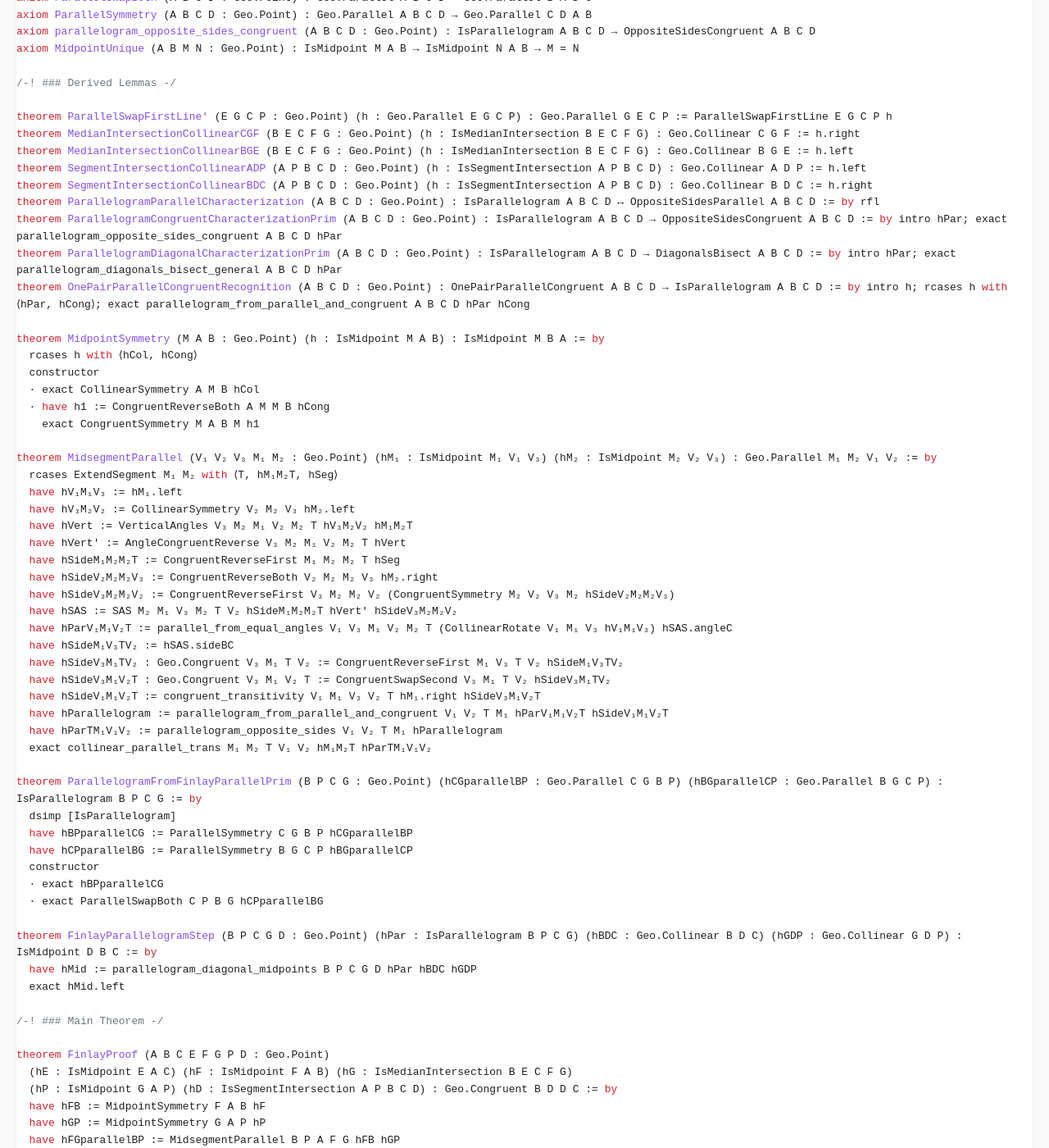
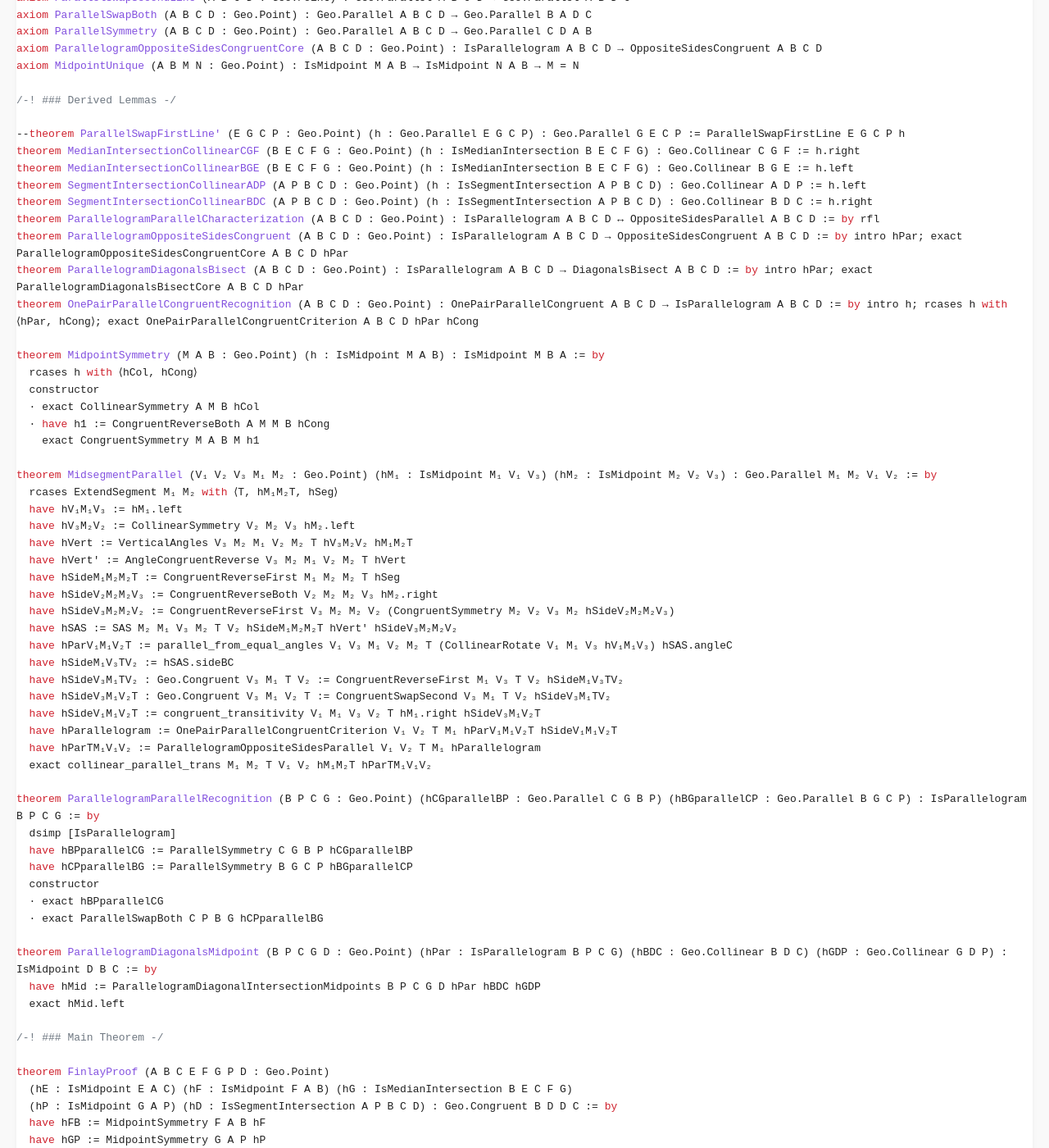
Before and after one commit to cgjteam/cgjteam.github.io, a Jekyll site: the page Geometry_lean.html, which Jekyll copies as it is, in a window 1280 px wide and 1400 px high, scrolled down 1797 px. Shown: the whole window at 82% size. Built offline with Jekyll 4.4.1, drawn with Linux system fonts in a browser that asks for light colours; some of the changed text lies outside the part shown.

Commit message:
Update Geometry_lean.html

```diff
--- a/Geometry_lean.html
+++ b/Geometry_lean.html
@@ -29,11 +29,10 @@
     </style>
 </head>
 <body>
+<div class="kod-kontener">
 
-
-    <div class="kod-kontener">
     <div style="max-width:100%;overflow:auto">
-<p style="font-family:inherit;margin:0 0 0.25em"><strong>finlay_proof.lean</strong></p>
+<p style="font-family:inherit;margin:0 0 0.25em"><strong>finlay_proof-8.lean</strong></p>
 <pre style="white-space:pre-wrap;word-wrap:break-word;background-color:#FFFFFF;color:#202020"><code><span><span style="color:#CF222E">namespace</span><span style="color:#202020"> Geometry</span></span>
 <span></span>
 <span><span style="color:#6E7781">/-!</span></span>
@@ -103,11 +102,11 @@
 <span><span style="color:#CF222E">axiom</span><span style="color:#8250DF"> parallel_from_equal_angles</span><span style="color:#202020"> (A C D B E F : Geo.Point) : Geo.Collinear A C D → Geo.AngleCongruent E C D E B F → Geo.Parallel A D B F</span></span>
 <span><span style="color:#CF222E">axiom</span><span style="color:#8250DF"> collinear_parallel_substitute</span><span style="color:#202020"> (F G C B P : Geo.Point) : Geo.Collinear C G F → Geo.Parallel F G B P → Geo.Parallel C G B P</span></span>
 <span><span style="color:#CF222E">axiom</span><span style="color:#8250DF"> collinear_parallel_substitute2</span><span style="color:#202020"> (G E B C P : Geo.Point) : Geo.Collinear B G E → Geo.Parallel G E C P → Geo.Parallel B G C P</span></span>
-<span><span style="color:#CF222E">axiom</span><span style="color:#8250DF"> parallelogram_from_parallel_and_congruent</span><span style="color:#202020"> (A B F D : Geo.Point) : Geo.Parallel A D B F → Geo.Congruent A D B F → IsParallelogram A B F D</span></span>
-<span><span style="color:#CF222E">axiom</span><span style="color:#8250DF"> parallelogram_opposite_sides</span><span style="color:#202020"> (A B F D : Geo.Point) : IsParallelogram A B F D → Geo.Parallel D F A B</span></span>
-<span><span style="color:#CF222E">axiom</span><span style="color:#8250DF"> parallelogram_diagonal_midpoint</span><span style="color:#202020"> (B P C G D : Geo.Point) : IsParallelogram B P C G → Geo.Collinear B D C → Geo.Collinear G D P → IsMidpoint D B C</span></span>
-<span><span style="color:#CF222E">axiom</span><span style="color:#8250DF"> parallelogram_diagonal_midpoints</span><span style="color:#202020"> (B P C G D : Geo.Point) : IsParallelogram B P C G → Geo.Collinear B D C → Geo.Collinear G D P → IsMidpoint D B C ∧ IsMidpoint D G P</span></span>
-<span><span style="color:#CF222E">axiom</span><span style="color:#8250DF"> parallelogram_diagonals_bisect_general</span><span style="color:#202020"> (A B C D : Geo.Point) : IsParallelogram A B C D → DiagonalsBisect A B C D</span></span>
+<span><span style="color:#CF222E">axiom</span><span style="color:#8250DF"> OnePairParallelCongruentCriterion</span><span style="color:#202020"> (A B F D : Geo.Point) : Geo.Parallel A D B F → Geo.Congruent A D B F → IsParallelogram A B F D</span></span>
+<span><span style="color:#CF222E">axiom</span><span style="color:#8250DF"> ParallelogramOppositeSidesParallel</span><span style="color:#202020"> (A B F D : Geo.Point) : IsParallelogram A B F D → Geo.Parallel D F A B</span></span>
+<span><span style="color:#CF222E">axiom</span><span style="color:#8250DF"> ParallelogramDiagonalIntersectionMidpoint</span><span style="color:#202020"> (B P C G D : Geo.Point) : IsParallelogram B P C G → Geo.Collinear B D C → Geo.Collinear G D P → IsMidpoint D B C</span></span>
+<span><span style="color:#CF222E">axiom</span><span style="color:#8250DF"> ParallelogramDiagonalIntersectionMidpoints</span><span style="color:#202020"> (B P C G D : Geo.Point) : IsParallelogram B P C G → Geo.Collinear B D C → Geo.Collinear G D P → IsMidpoint D B C ∧ IsMidpoint D G P</span></span>
+<span><span style="color:#CF222E">axiom</span><span style="color:#8250DF"> ParallelogramDiagonalsBisectCore</span><span style="color:#202020"> (A B C D : Geo.Point) : IsParallelogram A B C D → DiagonalsBisect A B C D</span></span>
 <span><span style="color:#CF222E">axiom</span><span style="color:#8250DF"> ExtendSegment</span><span style="color:#202020"> (D E : Geo.Point) : ∃ F : Geo.Point, Geo.Collinear D E F ∧ Geo.Congruent D E E F</span></span>
 <span><span style="color:#CF222E">axiom</span><span style="color:#8250DF"> VerticalAngles</span><span style="color:#202020"> (C E D B E F : Geo.Point) : Geo.Collinear C E B → Geo.Collinear D E F → Geo.AngleCongruent C E D B E F</span></span>
 <span><span style="color:#CF222E">axiom</span><span style="color:#8250DF"> collinear_parallel_trans</span><span style="color:#202020"> (D E F A B : Geo.Point) : Geo.Collinear D E F → Geo.Parallel D F A B → Geo.Parallel D E A B</span></span>
@@ -118,20 +117,20 @@
 <span><span style="color:#CF222E">axiom</span><span style="color:#8250DF"> ParallelSwapSecondLine</span><span style="color:#202020"> (A B C D : Geo.Point) : Geo.Parallel A B C D → Geo.Parallel A B D C</span></span>
 <span><span style="color:#CF222E">axiom</span><span style="color:#8250DF"> ParallelSwapBoth</span><span style="color:#202020"> (A B C D : Geo.Point) : Geo.Parallel A B C D → Geo.Parallel B A D C</span></span>
 <span><span style="color:#CF222E">axiom</span><span style="color:#8250DF"> ParallelSymmetry</span><span style="color:#202020"> (A B C D : Geo.Point) : Geo.Parallel A B C D → Geo.Parallel C D A B</span></span>
-<span><span style="color:#CF222E">axiom</span><span style="color:#8250DF"> parallelogram_opposite_sides_congruent</span><span style="color:#202020"> (A B C D : Geo.Point) : IsParallelogram A B C D → OppositeSidesCongruent A B C D</span></span>
+<span><span style="color:#CF222E">axiom</span><span style="color:#8250DF"> ParallelogramOppositeSidesCongruentCore</span><span style="color:#202020"> (A B C D : Geo.Point) : IsParallelogram A B C D → OppositeSidesCongruent A B C D</span></span>
 <span><span style="color:#CF222E">axiom</span><span style="color:#8250DF"> MidpointUnique</span><span style="color:#202020"> (A B M N : Geo.Point) : IsMidpoint M A B → IsMidpoint N A B → M = N</span></span>
 <span></span>
 <span><span style="color:#6E7781">/-! ### Derived Lemmas -/</span></span>
 <span></span>
-<span><span style="color:#CF222E">theorem</span><span style="color:#8250DF"> ParallelSwapFirstLine'</span><span style="color:#202020"> (E G C P : Geo.Point) (h : Geo.Parallel E G C P) : Geo.Parallel G E C P := ParallelSwapFirstLine E G C P h</span></span>
+<span><span style="color:#202020">--</span><span style="color:#CF222E">theorem</span><span style="color:#8250DF"> ParallelSwapFirstLine'</span><span style="color:#202020"> (E G C P : Geo.Point) (h : Geo.Parallel E G C P) : Geo.Parallel G E C P := ParallelSwapFirstLine E G C P h</span></span>
 <span><span style="color:#CF222E">theorem</span><span style="color:#8250DF"> MedianIntersectionCollinearCGF</span><span style="color:#202020"> (B E C F G : Geo.Point) (h : IsMedianIntersection B E C F G) : Geo.Collinear C G F := h.right</span></span>
 <span><span style="color:#CF222E">theorem</span><span style="color:#8250DF"> MedianIntersectionCollinearBGE</span><span style="color:#202020"> (B E C F G : Geo.Point) (h : IsMedianIntersection B E C F G) : Geo.Collinear B G E := h.left</span></span>
 <span><span style="color:#CF222E">theorem</span><span style="color:#8250DF"> SegmentIntersectionCollinearADP</span><span style="color:#202020"> (A P B C D : Geo.Point) (h : IsSegmentIntersection A P B C D) : Geo.Collinear A D P := h.left</span></span>
 <span><span style="color:#CF222E">theorem</span><span style="color:#8250DF"> SegmentIntersectionCollinearBDC</span><span style="color:#202020"> (A P B C D : Geo.Point) (h : IsSegmentIntersection A P B C D) : Geo.Collinear B D C := h.right</span></span>
 <span><span style="color:#CF222E">theorem</span><span style="color:#8250DF"> ParallelogramParallelCharacterization</span><span style="color:#202020"> (A B C D : Geo.Point) : IsParallelogram A B C D ↔ OppositeSidesParallel A B C D := </span><span style="color:#CF222E">by</span><span style="color:#202020"> rfl</span></span>
-<span><span style="color:#CF222E">theorem</span><span style="color:#8250DF"> ParallelogramCongruentCharacterizationPrim</span><span style="color:#202020"> (A B C D : Geo.Point) : IsParallelogram A B C D → OppositeSidesCongruent A B C D := </span><span style="color:#CF222E">by</span><span style="color:#202020"> intro hPar; exact parallelogram_opposite_sides_congruent A B C D hPar</span></span>
-<span><span style="color:#CF222E">theorem</span><span style="color:#8250DF"> ParallelogramDiagonalCharacterizationPrim</span><span style="color:#202020"> (A B C D : Geo.Point) : IsParallelogram A B C D → DiagonalsBisect A B C D := </span><span style="color:#CF222E">by</span><span style="color:#202020"> intro hPar; exact parallelogram_diagonals_bisect_general A B C D hPar</span></span>
-<span><span style="color:#CF222E">theorem</span><span style="color:#8250DF"> OnePairParallelCongruentRecognition</span><span style="color:#202020"> (A B C D : Geo.Point) : OnePairParallelCongruent A B C D → IsParallelogram A B C D := </span><span style="color:#CF222E">by</span><span style="color:#202020"> intro h; rcases h </span><span style="color:#CF222E">with</span><span style="color:#202020"> ⟨hPar, hCong⟩; exact parallelogram_from_parallel_and_congruent A B C D hPar hCong</span></span>
+<span><span style="color:#CF222E">theorem</span><span style="color:#8250DF"> ParallelogramOppositeSidesCongruent</span><span style="color:#202020"> (A B C D : Geo.Point) : IsParallelogram A B C D → OppositeSidesCongruent A B C D := </span><span style="color:#CF222E">by</span><span style="color:#202020"> intro hPar; exact ParallelogramOppositeSidesCongruentCore A B C D hPar</span></span>
+<span><span style="color:#CF222E">theorem</span><span style="color:#8250DF"> ParallelogramDiagonalsBisect</span><span style="color:#202020"> (A B C D : Geo.Point) : IsParallelogram A B C D → DiagonalsBisect A B C D := </span><span style="color:#CF222E">by</span><span style="color:#202020"> intro hPar; exact ParallelogramDiagonalsBisectCore A B C D hPar</span></span>
+<span><span style="color:#CF222E">theorem</span><span style="color:#8250DF"> OnePairParallelCongruentRecognition</span><span style="color:#202020"> (A B C D : Geo.Point) : OnePairParallelCongruent A B C D → IsParallelogram A B C D := </span><span style="color:#CF222E">by</span><span style="color:#202020"> intro h; rcases h </span><span style="color:#CF222E">with</span><span style="color:#202020"> ⟨hPar, hCong⟩; exact OnePairParallelCongruentCriterion A B C D hPar hCong</span></span>
 <span></span>
 <span><span style="color:#CF222E">theorem</span><span style="color:#8250DF"> MidpointSymmetry</span><span style="color:#202020"> (M A B : Geo.Point) (h : IsMidpoint M A B) : IsMidpoint M B A := </span><span style="color:#CF222E">by</span></span>
 <span><span style="color:#202020">  rcases h </span><span style="color:#CF222E">with</span><span style="color:#202020"> ⟨hCol, hCong⟩</span></span>
@@ -155,11 +154,11 @@
 <span><span style="color:#CF222E">  have</span><span style="color:#202020"> hSideV₃M₁TV₂ : Geo.Congruent V₃ M₁ T V₂ := CongruentReverseFirst M₁ V₃ T V₂ hSideM₁V₃TV₂</span></span>
 <span><span style="color:#CF222E">  have</span><span style="color:#202020"> hSideV₃M₁V₂T : Geo.Congruent V₃ M₁ V₂ T := CongruentSwapSecond V₃ M₁ T V₂ hSideV₃M₁TV₂</span></span>
 <span><span style="color:#CF222E">  have</span><span style="color:#202020"> hSideV₁M₁V₂T := congruent_transitivity V₁ M₁ V₃ V₂ T hM₁.right hSideV₃M₁V₂T</span></span>
-<span><span style="color:#CF222E">  have</span><span style="color:#202020"> hParallelogram := parallelogram_from_parallel_and_congruent V₁ V₂ T M₁ hParV₁M₁V₂T hSideV₁M₁V₂T</span></span>
-<span><span style="color:#CF222E">  have</span><span style="color:#202020"> hParTM₁V₁V₂ := parallelogram_opposite_sides V₁ V₂ T M₁ hParallelogram</span></span>
+<span><span style="color:#CF222E">  have</span><span style="color:#202020"> hParallelogram := OnePairParallelCongruentCriterion V₁ V₂ T M₁ hParV₁M₁V₂T hSideV₁M₁V₂T</span></span>
+<span><span style="color:#CF222E">  have</span><span style="color:#202020"> hParTM₁V₁V₂ := ParallelogramOppositeSidesParallel V₁ V₂ T M₁ hParallelogram</span></span>
 <span><span style="color:#202020">  exact collinear_parallel_trans M₁ M₂ T V₁ V₂ hM₁M₂T hParTM₁V₁V₂</span></span>
 <span></span>
-<span><span style="color:#CF222E">theorem</span><span style="color:#8250DF"> ParallelogramFromFinlayParallelPrim</span><span style="color:#202020"> (B P C G : Geo.Point) (hCGparallelBP : Geo.Parallel C G B P) (hBGparallelCP : Geo.Parallel B G C P) : IsParallelogram B P C G := </span><span style="color:#CF222E">by</span></span>
+<span><span style="color:#CF222E">theorem</span><span style="color:#8250DF"> ParallelogramParallelRecognition</span><span style="color:#202020"> (B P C G : Geo.Point) (hCGparallelBP : Geo.Parallel C G B P) (hBGparallelCP : Geo.Parallel B G C P) : IsParallelogram B P C G := </span><span style="color:#CF222E">by</span></span>
 <span><span style="color:#202020">  dsimp [IsParallelogram]</span></span>
 <span><span style="color:#CF222E">  have</span><span style="color:#202020"> hBPparallelCG := ParallelSymmetry C G B P hCGparallelBP</span></span>
 <span><span style="color:#CF222E">  have</span><span style="color:#202020"> hCPparallelBG := ParallelSymmetry B G C P hBGparallelCP</span></span>
@@ -167,8 +166,8 @@
 <span><span style="color:#202020">  · exact hBPparallelCG</span></span>
 <span><span style="color:#202020">  · exact ParallelSwapBoth C P B G hCPparallelBG</span></span>
 <span></span>
-<span><span style="color:#CF222E">theorem</span><span style="color:#8250DF"> FinlayParallelogramStep</span><span style="color:#202020"> (B P C G D : Geo.Point) (hPar : IsParallelogram B P C G) (hBDC : Geo.Collinear B D C) (hGDP : Geo.Collinear G D P) : IsMidpoint D B C := </span><span style="color:#CF222E">by</span></span>
-<span><span style="color:#CF222E">  have</span><span style="color:#202020"> hMid := parallelogram_diagonal_midpoints B P C G D hPar hBDC hGDP</span></span>
+<span><span style="color:#CF222E">theorem</span><span style="color:#8250DF"> ParallelogramDiagonalsMidpoint</span><span style="color:#202020"> (B P C G D : Geo.Point) (hPar : IsParallelogram B P C G) (hBDC : Geo.Collinear B D C) (hGDP : Geo.Collinear G D P) : IsMidpoint D B C := </span><span style="color:#CF222E">by</span></span>
+<span><span style="color:#CF222E">  have</span><span style="color:#202020"> hMid := ParallelogramDiagonalIntersectionMidpoints B P C G D hPar hBDC hGDP</span></span>
 <span><span style="color:#202020">  exact hMid.left</span></span>
 <span></span>
 <span><span style="color:#6E7781">/-! ### Main Theorem -/</span></span>
@@ -185,16 +184,15 @@
 <span><span style="color:#CF222E">  have</span><span style="color:#202020"> hEGparallelCP := MidsegmentParallel C P A E G hEA hGA</span></span>
 <span><span style="color:#CF222E">  have</span><span style="color:#202020"> hGEparallelCP := ParallelSwapFirstLine E G C P hEGparallelCP</span></span>
 <span><span style="color:#CF222E">  have</span><span style="color:#202020"> hBGparallelCP := collinear_parallel_substitute2 G E B C P (MedianIntersectionCollinearBGE B E C F G hG) hGEparallelCP</span></span>
-<span><span style="color:#CF222E">  have</span><span style="color:#202020"> hParallelogram := ParallelogramFromFinlayParallelPrim B P C G hCGparallelBP hBGparallelCP</span></span>
+<span><span style="color:#CF222E">  have</span><span style="color:#202020"> hParallelogram := ParallelogramParallelRecognition B P C G hCGparallelBP hBGparallelCP</span></span>
 <span><span style="color:#CF222E">  have</span><span style="color:#202020"> hGDP := collinear_trans A G D P hP.left (SegmentIntersectionCollinearADP A P B C D hD)</span></span>
-<span><span style="color:#CF222E">  have</span><span style="color:#202020"> hMidBC := FinlayParallelogramStep B P C G D hParallelogram (SegmentIntersectionCollinearBDC A P B C D hD) hGDP</span></span>
+<span><span style="color:#CF222E">  have</span><span style="color:#202020"> hMidBC := ParallelogramDiagonalsMidpoint B P C G D hParallelogram (SegmentIntersectionCollinearBDC A P B C D hD) hGDP</span></span>
 <span><span style="color:#202020">  exact hMidBC.right</span></span>
 <span></span>
 <span><span style="color:#CF222E">end</span><span style="color:#202020"> Geometry</span></span>
 <span></span></code></pre>
 </div>
-    </div>
 
-
+</div>
 </body>
 </html>
```
